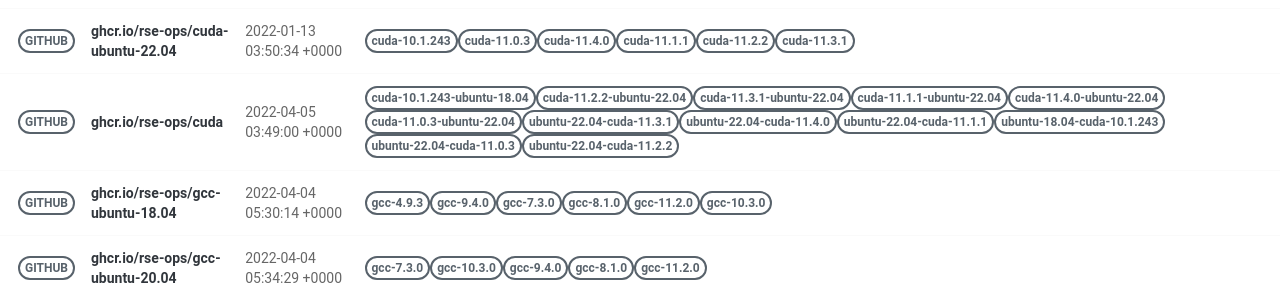
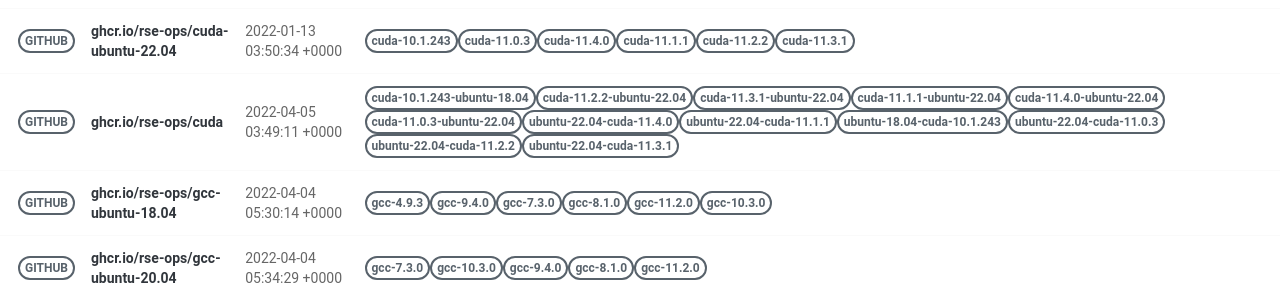
Before and after one commit to rse-ops/docker-images, a Jekyll site: the page built from pages/index.md, in a window 1280 px wide. Shown: the part 421-721 px from the top of the page. Built offline with Jekyll 4.4.1, drawn with Linux system fonts in a browser that asks for light colours; nearby versions of some CDN libraries.

Commit message:
Automated push to update library 2022-04-05

```diff
--- a/_library/ghcr.io-rse-ops-cuda.md
+++ b/_library/ghcr.io-rse-ops-cuda.md
@@ -1,7 +1,7 @@
 ---
 layout: container
 name: ghcr.io/rse-ops/cuda
-updated_at: 2022-04-05 03:49:00.077988
+updated_at: 2022-04-05 03:49:11.669945
 
 
 container_url: https://github.com/orgs/rse-ops/packages/container/package/cuda
@@ -42,5 +39,8 @@ versions:
  - tag: ubuntu-22.04-cuda-11.2.2
    dockerfile: https://github.com/rse-ops/docker-images/blob/main/ubuntu/cuda/Dockerfile
    manifest: https://crane.ggcr.dev/manifest/ghcr.io/rse-ops/cuda:ubuntu-22.04-cuda-11.2.2
+ - tag: ubuntu-22.04-cuda-11.3.1
+   dockerfile: https://github.com/rse-ops/docker-images/blob/main/ubuntu/cuda/Dockerfile
+   manifest: https://crane.ggcr.dev/manifest/ghcr.io/rse-ops/cuda:ubuntu-22.04-cuda-11.3.1
 
 ---
```
Also changed, not shown: other parts of _library/ghcr.io-rse-ops-cuda.md (+0 -3 lines).
